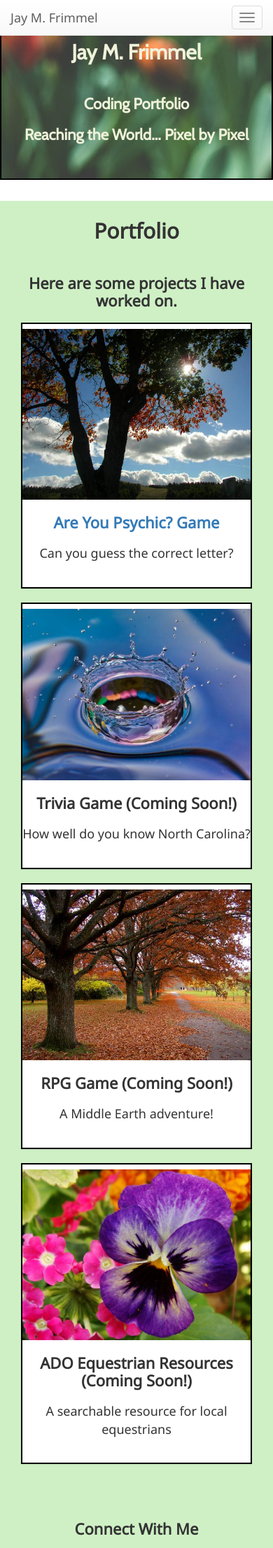
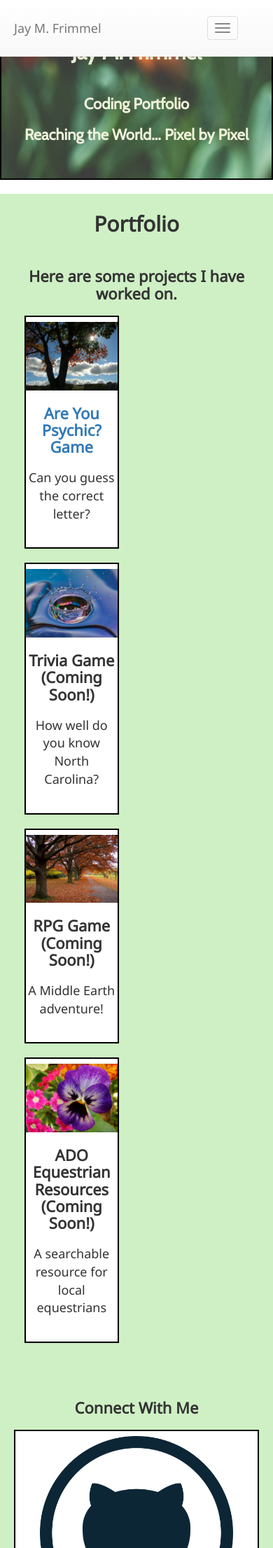
Before and after one commit to JayMFrimmel/portfolio-week2, a PHP site: page /portfolio.html in a window 390 px wide. Shown: the top 2212 px of the page at 70% size. Run offline with PHP 8.4, Linux system fonts and the light colour scheme.

Commit message:
added html and css

```diff
--- a/assignment2/assets/css/style.css
+++ b/assignment2/assets/css/style.css
@@ -75,4 +75,69 @@ footer {
     padding-top: 7px;
     border: 2px solid black;
     text-align: center;
+    display: block;
 }
+
+/* media queries */
+@media only screen and (max-width: 980px) {
+    .container {
+        padding: 0 20px;
+        max-width: 768px;
+    }
+    main.container {
+        padding-top: 130px;
+    }
+    .main-section {
+        max-width: 420px;
+    }
+    .work {
+        width: 100%;
+    }
+    .auth-image {
+        width: 100%;
+        margin-bottom: 20px;
+    }
+}
+
+@media only screen and (max-width: 768px) {
+    .main-section,
+    .sidebar {
+        max-width: 100%;
+    }
+    main {
+        overflow: auto;
+    }
+    .work {
+        width: 47%;
+        margin-bottom: 10px;
+    }
+    .auth-image {
+        width: 50%;
+    }
+    .sidebar {
+        margin-bottom: 40px;
+    }
+}
+
+@media only screen and (max-width: 640px) {
+    .jumbotron {
+        position: static;
+        margin-bottom: 20px;
+    }
+    .navbar {
+        padding: 0;
+    }
+    main.container {
+        padding-top: 0;c
+    }
+    .navbar-brand,
+    .work,
+    .auth-image {
+        width: 100&;
+    }
+    .navbar-header {
+        text-align: center;
+        width: 100%;
+        margin: 15px 0;
+    }
+}
--- a/assignment2/contact.html
+++ b/assignment2/contact.html
@@ -88,7 +88,7 @@
 						</div>
 						<div class="col-md-2">
 							<div class="thumbnail">
-								<a href="#"><img src="assets/images/stackoverflow.png" class="img-responsive" alt="Responsive Image" style="width: 80%">StackOverflow</a>
+								<a href="http://stackoverflow.com/"><img src="assets/images/stackoverflow.png" class="img-responsive" alt="Responsive Image" style="width: 80%">StackOverflow</a>
 							</div>
 						</div>
 					</div>
--- a/assignment2/index.html
+++ b/assignment2/index.html
@@ -78,7 +78,7 @@
 						</div>
 						<div class="col-md-2">
 							<div class="thumbnail">
-								<a href="#"><img src="assets/images/stackoverflow.png" class="img-responsive" alt="Responsive Image" style="width: 80%">StackOverflow</a>
+								<a href="http://stackoverflow.com/"><img src="assets/images/stackoverflow.png" class="img-responsive" alt="Responsive Image" style="width: 80%">StackOverflow</a>
 							</div>
 						</div>
 					</div>
--- a/assignment2/portfolio.html
+++ b/assignment2/portfolio.html
@@ -110,7 +110,7 @@
 						</div>
 						<div class="col-md-2">
 							<div class="thumbnail">
-								<a href="#"><img src="assets/images/stackoverflow.png" class="img-responsive" alt="Responsive Image" style="width: 80%">StackOverflow</a>
+								<a href="http://stackoverflow.com/"><img src="assets/images/stackoverflow.png" class="img-responsive" alt="Responsive Image" style="width: 80%">StackOverflow</a>
 							</div>
 						</div>
 					</div>
```
